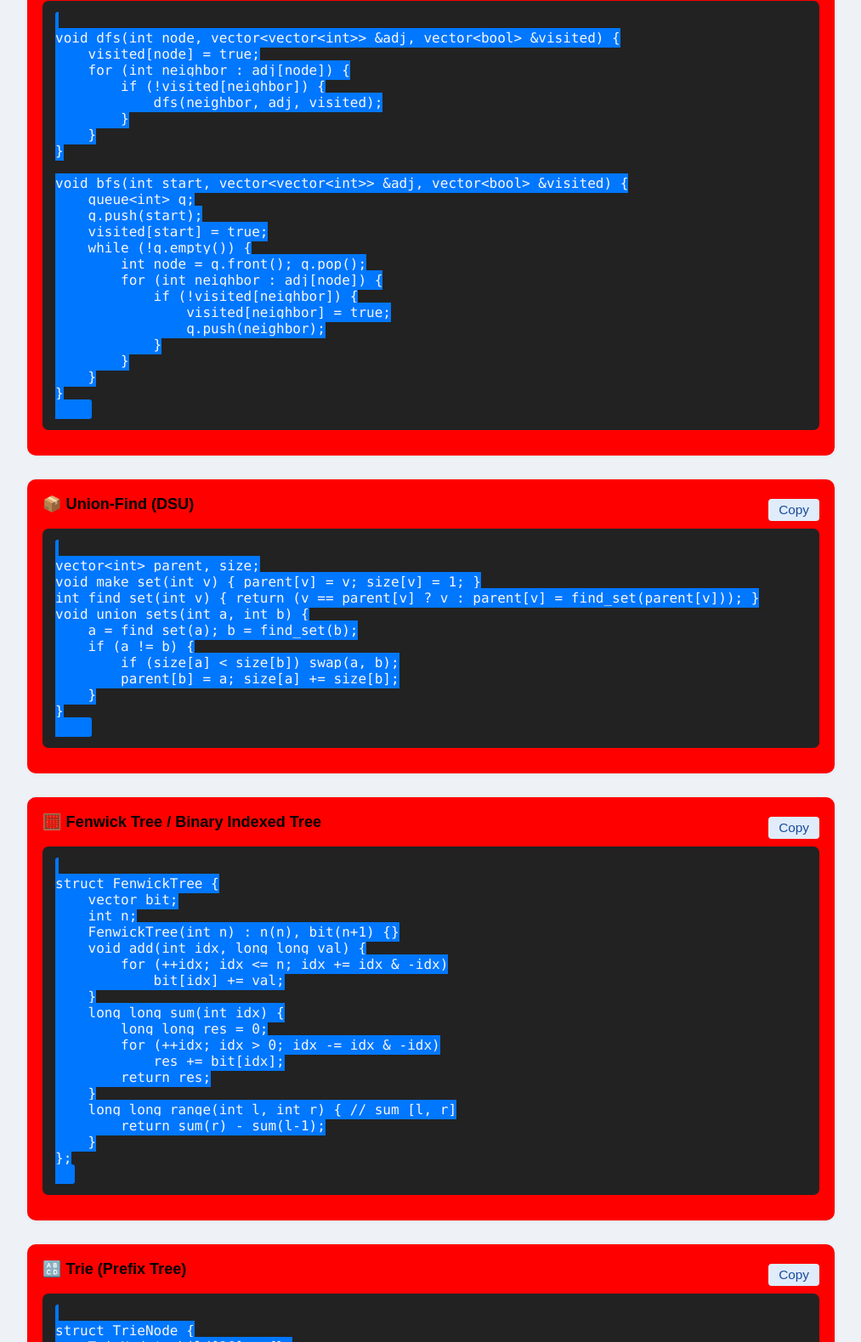
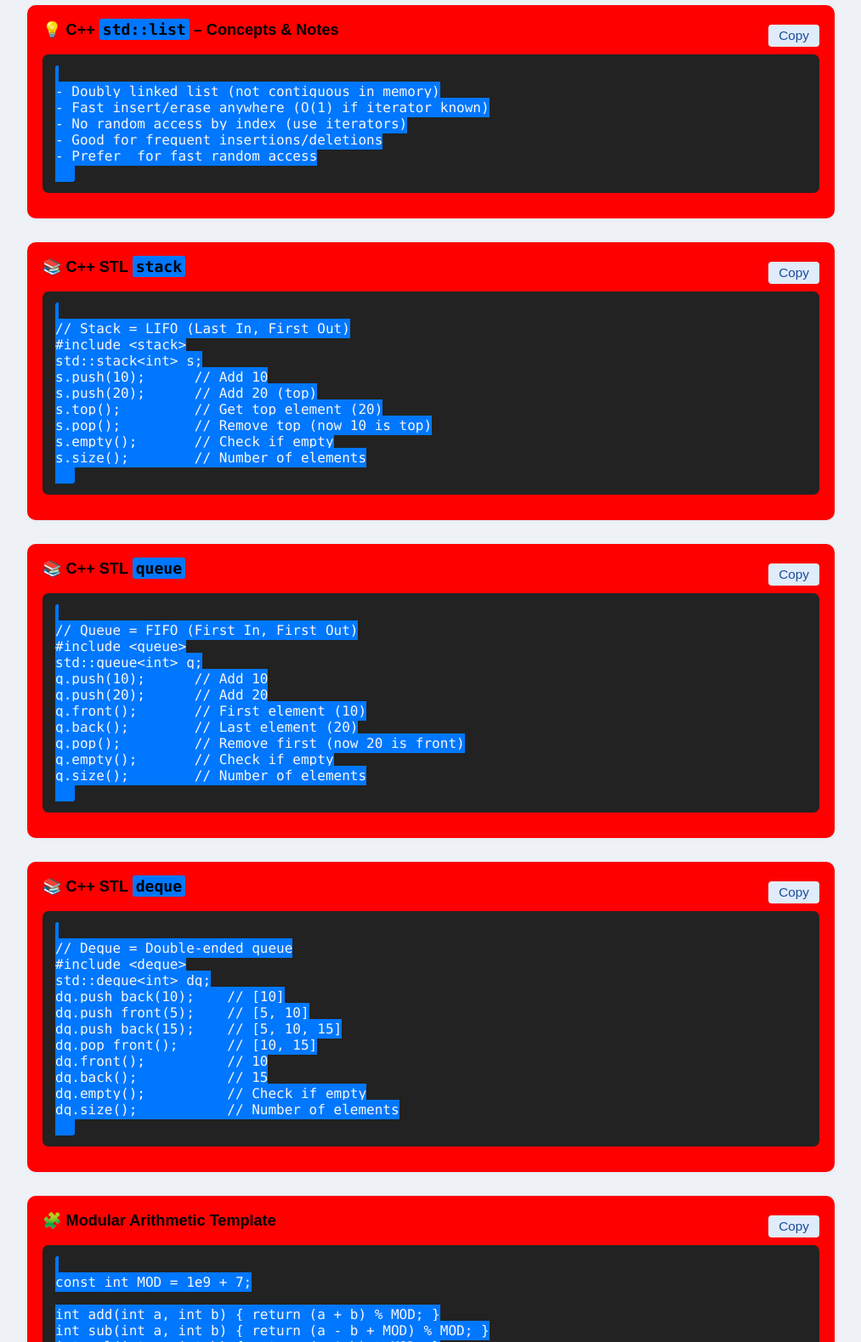
Before and after one commit to gishanchamith/CPP, a plain HTML site: page templates.html in a window 1280 px wide. Shown: the part 1852-3431 px from the top of the page at 85% size, without its empty margins (133-1146 px from the left). Drawn offline with Linux system fonts and the light colour scheme.

Commit message:
Update templates.html

```diff
--- a/templates.html
+++ b/templates.html
@@ -55,6 +55,114 @@ cout &lt;&lt; endl;
     </code></pre>
     <button class="copy-btn" data-target="code2">Copy</button>
   </div>
+
+<div class="template-block">
+  <div class="template-title">📋 C++ STL <code>std::list</code> – Key Commands</div>
+  <pre><code id="code21">
+// Include header
+#include &lt;list&gt;
+
+// Create list
+std::list&lt;int&gt; l;               // Empty list
+std::list&lt;int&gt; l2(5, 10);       // [10, 10, 10, 10, 10]
+std::list&lt;int&gt; l3 = {1, 2, 3};  // [1, 2, 3]
+
+// Add/Remove
+l.push_back(1);    // Add 1 at end
+l.push_front(2);   // Add 2 at front
+l.pop_back();      // Remove from end
+l.pop_front();     // Remove from front
+
+// Insert/Erase at position
+auto it = l.begin(); std::advance(it, 1);
+l.insert(it, 99);  // Insert 99 at 2nd position
+l.erase(it);       // Erase element at iterator
+
+// Remove by value
+l.remove(99);      // Remove all 99's
+
+// Access
+int first = l.front();
+int last = l.back();
+
+// Size and check
+l.size();
+l.empty();
+l.clear();
+
+// Iterate
+for (int x : l) std::cout &lt;&lt; x &lt;&lt; " ";
+
+// Sort, reverse, unique
+l.sort();
+l.reverse();
+l.unique();
+  </code></pre>
+  <button class="copy-btn" data-target="code21">Copy</button>
+</div>
+
+<div class="template-block">
+  <div class="template-title">💡 C++ <code>std::list</code> – Concepts & Notes</div>
+  <pre><code id="code22">
+- Doubly linked list (not contiguous in memory)
+- Fast insert/erase anywhere (O(1) if iterator known)
+- No random access by index (use iterators)
+- Good for frequent insertions/deletions
+- Prefer <vector> for fast random access
+  </code></pre>
+  <button class="copy-btn" data-target="code22">Copy</button>
+</div>
+
+<div class="template-block">
+  <div class="template-title">📚 C++ STL <code>stack</code></div>
+  <pre><code id="code31">
+// Stack = LIFO (Last In, First Out)
+#include &lt;stack&gt;
+std::stack&lt;int&gt; s;
+s.push(10);      // Add 10
+s.push(20);      // Add 20 (top)
+s.top();         // Get top element (20)
+s.pop();         // Remove top (now 10 is top)
+s.empty();       // Check if empty
+s.size();        // Number of elements
+  </code></pre>
+  <button class="copy-btn" data-target="code31">Copy</button>
+</div>
+
+<div class="template-block">
+  <div class="template-title">📚 C++ STL <code>queue</code></div>
+  <pre><code id="code32">
+// Queue = FIFO (First In, First Out)
+#include &lt;queue&gt;
+std::queue&lt;int&gt; q;
+q.push(10);      // Add 10
+q.push(20);      // Add 20
+q.front();       // First element (10)
+q.back();        // Last element (20)
+q.pop();         // Remove first (now 20 is front)
+q.empty();       // Check if empty
+q.size();        // Number of elements
+  </code></pre>
+  <button class="copy-btn" data-target="code32">Copy</button>
+</div>
+
+<div class="template-block">
+  <div class="template-title">📚 C++ STL <code>deque</code></div>
+  <pre><code id="code33">
+// Deque = Double-ended queue
+#include &lt;deque&gt;
+std::deque&lt;int&gt; dq;
+dq.push_back(10);    // [10]
+dq.push_front(5);    // [5, 10]
+dq.push_back(15);    // [5, 10, 15]
+dq.pop_front();      // [10, 15]
+dq.front();          // 10
+dq.back();           // 15
+dq.empty();          // Check if empty
+dq.size();           // Number of elements
+  </code></pre>
+  <button class="copy-btn" data-target="code33">Copy</button>
+</div>
 
   <div class="template-block">
     <div class="template-title">🧩 Modular Arithmetic Template</div>
```
